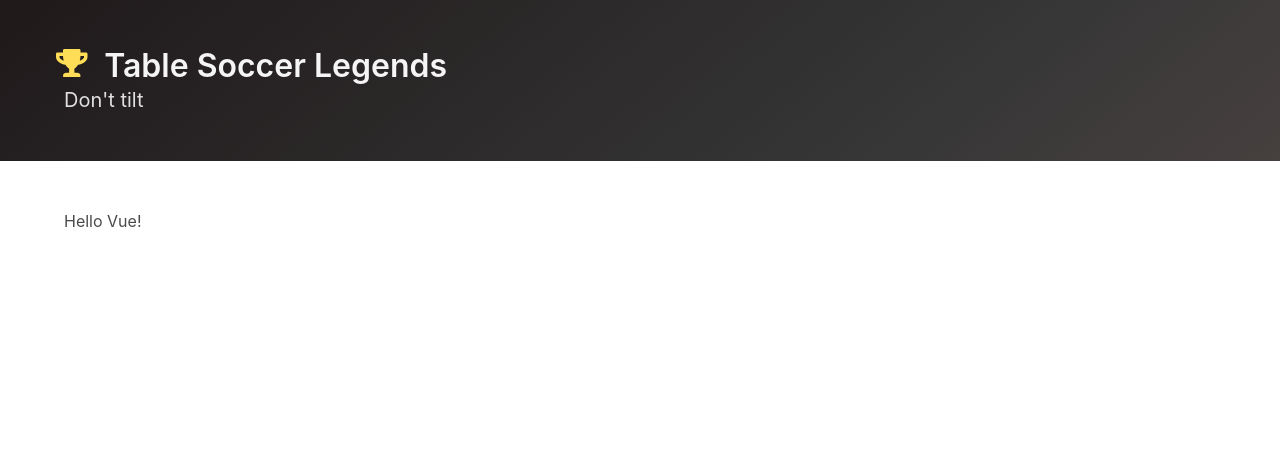
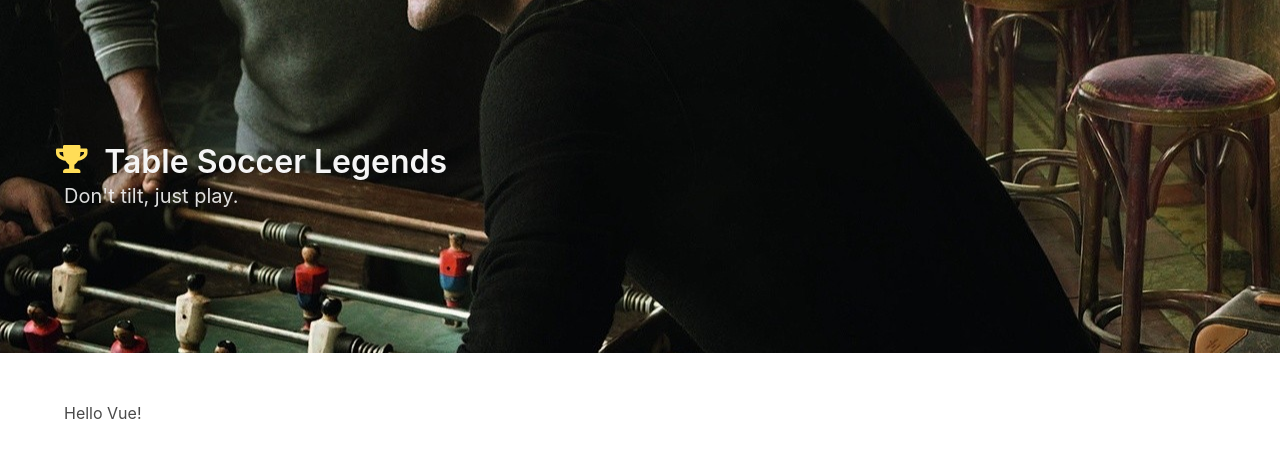
Before and after one commit to ngerritsen/table-soccer-legends, a plain HTML site: page index.html in a window 1280 px wide. Drawn offline with nearby package versions, Linux system fonts and the light colour scheme.

Commit message:
Add background

```diff
--- a/index.html
+++ b/index.html
@@ -6,7 +6,7 @@
 </head>
 <body>
   <div id="app">
-    <section class="hero is-dark is-bold">
+    <section class="hero is-medium is-dark" style="background-image: url(bg.jpg); background-position: center;">
       <div class="hero-body">
         <div class="container">
           <h1 class="title">
@@ -15,7 +15,7 @@
             </span> &nbsp; Table Soccer Legends
           </h1>
           <h2 class="subtitle">
-            Don't tilt
+            Don't tilt, just play.
           </h2>
         </div>
       </div>
```
Also changed, not shown: bg.jpg (added).
